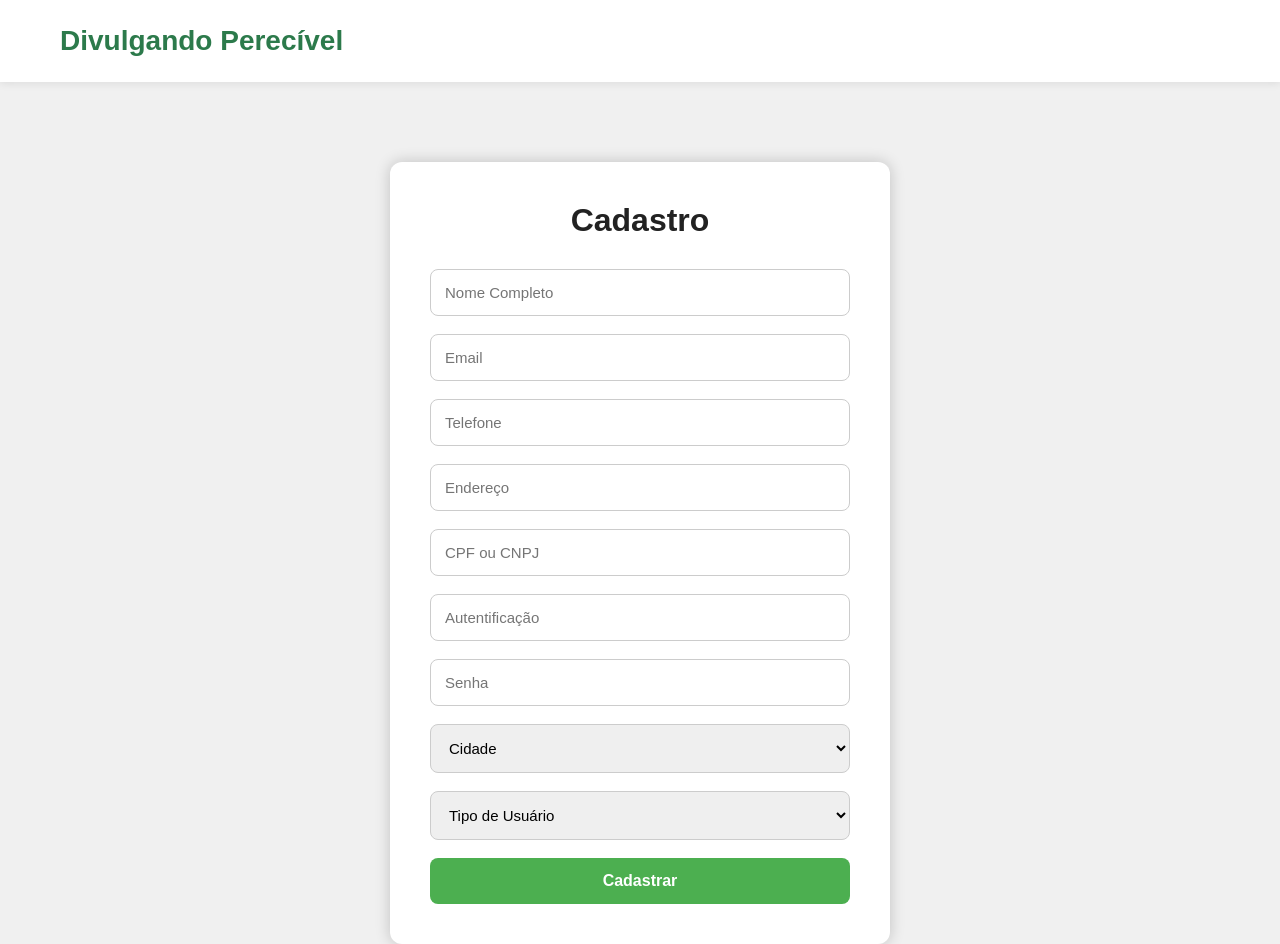
After one commit to XxMurilo/divulga, a PHP site: page /cadastro.html in a window 1280 px wide. The commit adds this page. Run offline with PHP 8.4, Linux system fonts and the light colour scheme.

Commit message:
Tela de cadastro

```diff
--- /dev/null
+++ b/front/cadastro.css
@@ -0,0 +1,106 @@
+*{
+    margin: 0;
+    padding: 0;
+    box-sizing: border-box;
+}
+
+body{
+    font-family: Arial, Helvetica, sans-serif;
+    background-color: #f0f0f0;
+}
+
+/* HEADER */
+
+.topo{
+    width: 100%;
+    padding: 25px 60px;
+
+    display: flex;
+    justify-content: space-between;
+    align-items: center;
+
+    background-color: white;
+
+    box-shadow: 0 2px 8px rgba(0, 0, 0, 0.08);
+}
+
+.logo{
+    font-size: 28px;
+    font-weight: bold;
+    color: #2c7a4b;
+}
+
+/* AREA CADASTRO */
+
+.areaCadastro{
+    width: 100%;
+
+    display: flex;
+    justify-content: center;
+    align-items: center;
+
+    margin-top: 80px;
+}
+
+.cadastro{
+    width: 500px;
+
+    background-color: white;
+
+    padding: 40px;
+
+    border-radius: 12px;
+
+    box-shadow: 0px 0px 15px rgba(0,0,0,0.2);
+}
+
+.cadastro h1{
+    text-align: center;
+
+    margin-bottom: 30px;
+
+    color: #222;
+}
+
+.cadastro form{
+    display: flex;
+    flex-direction: column;
+}
+
+.cadastro input,
+.cadastro select{
+    width: 100%;
+
+    padding: 14px;
+
+    margin-bottom: 18px;
+
+    border: 1px solid #ccc;
+    border-radius: 8px;
+
+    font-size: 15px;
+}
+
+.cadastro button{
+    width: 100%;
+
+    padding: 14px;
+
+    border: none;
+    border-radius: 8px;
+
+    background-color: #4CAF50;
+
+    color: white;
+
+    font-size: 16px;
+    font-weight: bold;
+
+    cursor: pointer;
+
+    transition: 0.3s;
+}
+
+.cadastro button:hover{
+    background-color: #3d8b40;
+}
--- /dev/null
+++ b/front/cadastro.html
@@ -0,0 +1,63 @@
+<!DOCTYPE html>
+<html lang="pt-br">
+<head>
+    <meta charset="UTF-8">
+    <title>Cadastro</title>
+
+    <link rel="stylesheet" href="cadastro.css">
+</head>
+<body>
+
+    <header class="topo">
+        <div class="logo">
+            Divulgando Perecível
+        </div>
+    </header>
+
+    <div class="areaCadastro">
+
+        <div class="cadastro">
+
+            <h1>Cadastro</h1>
+
+            <form>
+
+                <input type="text" placeholder="Nome Completo">
+
+                <input type="email" placeholder="Email">
+
+                <input type="text" placeholder="Telefone">
+
+                <input type="text" placeholder="Endereço">
+
+                <input type="text" placeholder="CPF ou CNPJ">
+
+                <input type="text" placeholder="Autentificação">
+
+                <input type="password" placeholder="Senha">
+
+                <select>
+                    <option>Cidade</option>
+                    <option>Ribeirão Preto</option>
+                    <option>Sertãozinho</option>
+                </select>
+
+                <select>
+                    <option>Tipo de Usuário</option>
+                    <option>Doador</option>
+                    <option>Recebedor</option>
+                    <option>Administrador</option>
+                </select>
+
+                <button type="submit">
+                    Cadastrar
+                </button>
+
+            </form>
+
+        </div>
+
+    </div>
+
+</body>
+</html>
--- a/front/telaInicial.html
+++ b/front/telaInicial.html
@@ -30,8 +30,8 @@
 
     </section>
         <div class="acoes">
-            <button>CADASTRO</button>
-            <button>LOGIN</button>
+            <button onclick="window.location.href='cadastro.html'">CADASTRO</button>
+            <button onclick="window.location.href='login.html'">LOGIN</button>
         </div>
 </main>
 
```
Also changed, not shown: front/login.html (added, +59 -0 lines), back/cadastro.php (added), back/conexao.php (added), back/login.php (added), front/style.css (line endings or trailing spaces).
